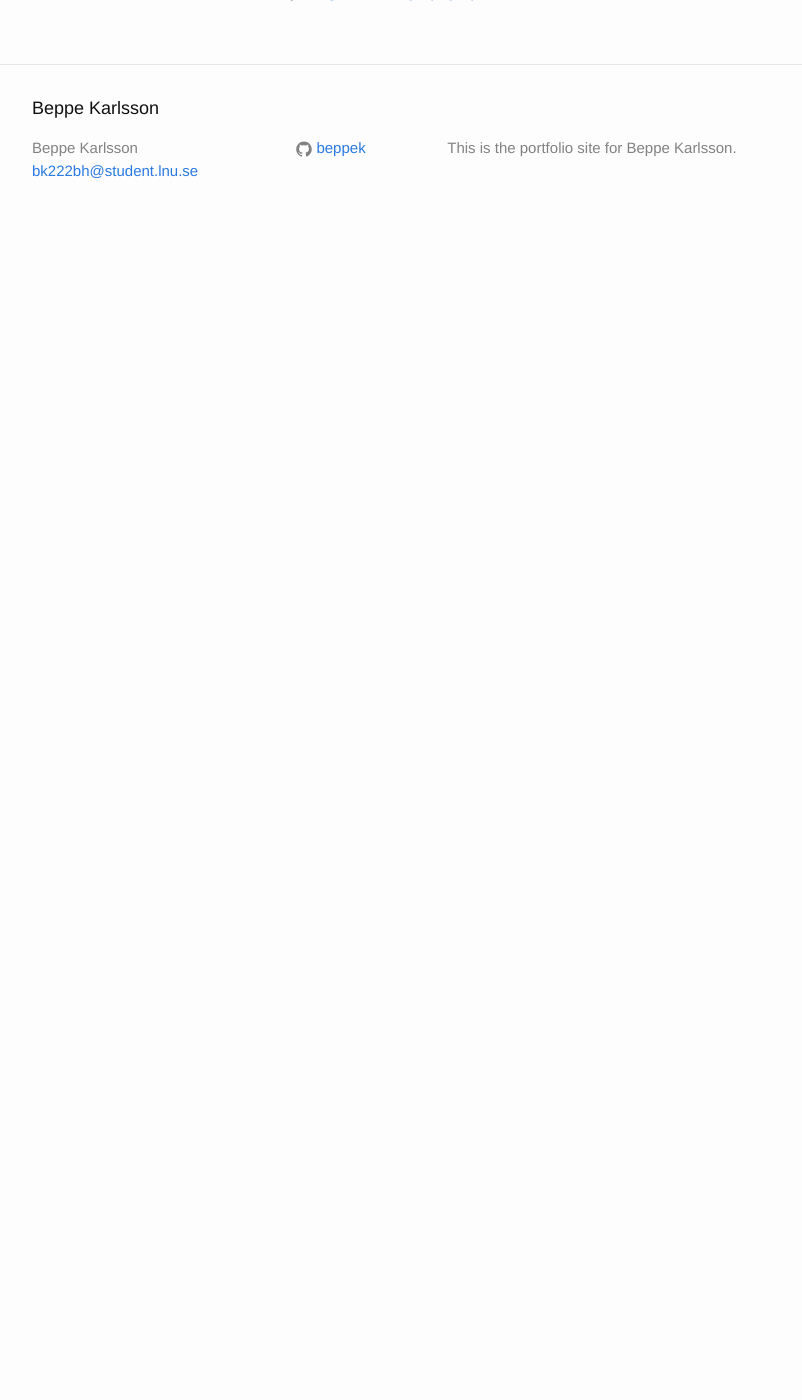
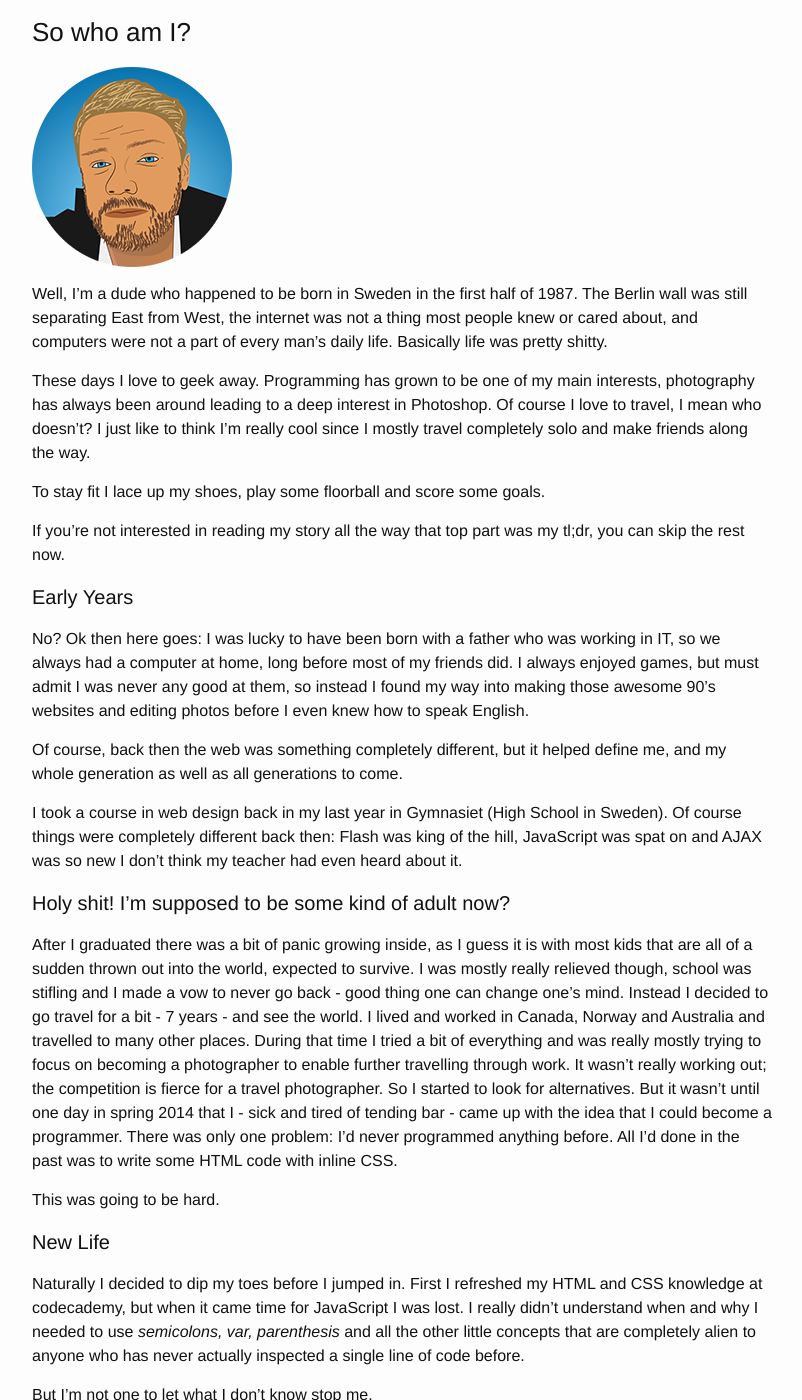
Before and after one commit to beppek/beppek.github.io, a Jekyll site: the page built from about.md, in a window 1280 px wide and 1400 px high, scrolled down 325 px. Shown: the whole window, without its empty margins (238-1040 px from the left). Built offline with Jekyll 4.4.1, drawn with Linux system fonts in a browser that asks for light colours; before the commit the page ends 900 px from its top, so only the background shows below that; some of the changed text lies outside the part shown.

Commit message:
Some effort to make the About page personal + minor changes

```diff
--- a/_includes/head.html
+++ b/_includes/head.html
@@ -6,6 +6,7 @@
     <title>{% if page.title %}{{ page.title }}{% else %}{{ site.title }}{% endif %}</title>
     <meta name="description" content="{{ site.description }}">
 
+    <!--TO DO: Open Graph-->
     <meta property="og:title" content="Beppe Karlsson" />
     <meta property="og:type" content="website" />
     <meta property="og:url" content="" />
--- a/_posts/2015-11-13-disqus-integration.markdown
+++ b/_posts/2015-11-13-disqus-integration.markdown
@@ -17,7 +17,7 @@ There really was nothing to it, other than adding a couple of tags and the Disqu
 
 The advantage to using Disqus for comments is that lots of people already have a Disqus profile and it's a really easy setup.
 
-Too easy, like they say down under.
+Too easy - like they say down under.
 
 Right now the text is going to appear too bright to read as I've set it for a dark background in the Disqus settings.
 That might tell you something about my planned changes to the design of the page.
--- a/about.md
+++ b/about.md
@@ -3,11 +3,91 @@ layout: page
 title: About
 permalink: /about/
 ---
+This website is my portfolio, blog and kinda just where I like to hang out and chill.
+Basically this is my playground.
 
-Hi there! I'm Beppe Karlsson, a Swedish webbie dude who likes to code and stuff.
+I will - for the sake of this assignment - do a little longer introduction of myself here in case anyone is interested.
+This about page will be changed later on, the information is too long and detailed.
+I doubt anyone actually cares about all the little details of my life.
+I just thought course mates and teachers might be interested to get to know me better.
 
-I will leave this here for now. This is the base Jekyll theme. You can find out more info about customizing your Jekyll theme, as well as basic Jekyll usage documentation at [jekyllrb.com](http://jekyllrb.com/)
+###So who am I?
 
-You can find the source code for the Jekyll new theme at: [github.com/jglovier/jekyll-new](https://github.com/jglovier/jekyll-new)
+![Beppe Karlsson](/img/beppe_s.png)
 
-You can find the source code for Jekyll at [github.com/jekyll/jekyll](https://github.com/jekyll/jekyll)
+Well, I'm a dude who happened to be born in Sweden in the first half of 1987.
+The Berlin wall was still separating East from West,
+the internet was not a thing most people knew or cared about,
+and computers were not a part of every man's daily life.
+Basically life was pretty shitty.
+
+These days I love to geek away. Programming has grown to be one of my main interests, photography has always been around leading to a deep interest in Photoshop.
+Of course I love to travel, I mean who doesn't? I just like to think I'm really cool since I mostly travel completely solo and make friends along the way.
+
+To stay fit I lace up my shoes, play some floorball and score some goals.
+
+If you're not interested in reading my story all the way that top part was my tl;dr, you can skip the rest now.
+
+####Early Years
+
+No? Ok then here goes: I was lucky to have been born with a father who was working in IT, so we always had a computer at home,
+long before most of my friends did.
+I always enjoyed games, but must admit I was never any good at them,
+so instead I found my way into making those awesome 90's websites and editing photos before I even knew how to speak English.
+
+Of course, back then the web was something completely different, but it helped define me, and my whole generation as well as all generations to come.
+
+I took a course in web design back in my last year in Gymnasiet (High School in Sweden).
+Of course things were completely different back then: Flash was king of the hill, JavaScript was spat on and AJAX was so new I don't think my teacher had even heard about it.
+
+####Holy shit! I'm supposed to be some kind of adult now?
+
+After I graduated there was a bit of panic growing inside, as I guess it is with most kids that are all of a sudden thrown out into the world, expected to survive.
+I was mostly really relieved though, school was stifling and I made a vow to never go back - good thing one can change one's mind.
+Instead I decided to go travel for a bit - 7 years - and see the world.
+I lived and worked in Canada, Norway and Australia and travelled to many other places.
+During that time I tried a bit of everything and was really mostly trying to focus on becoming a photographer to enable further travelling through work.
+It wasn't really working out; the competition is fierce for a travel photographer. So I started to look for alternatives.
+But it wasn't until one day in spring 2014 that I - sick and tired of tending bar - came up with the idea that I could become a programmer.
+There was only one problem: I'd never programmed anything before.
+All I'd done in the past was to write some HTML code with inline CSS.
+
+This was going to be hard.
+
+####New Life
+
+Naturally I decided to dip my toes before I jumped in.
+First I refreshed my HTML and CSS knowledge at codecademy, but when it came time for JavaScript I was lost.
+I really didn't understand when and why I needed to use *semicolons, var, parenthesis* and all the other little concepts that are completely alien to anyone who has never actually inspected a single line of code before.
+
+But I'm not one to let what I don't know stop me.
+
+So I applied and jumped head first into a part time course in web development, still working full time.
+That was about to change.
+
+I applied for more courses the following semester and ended up studying full time, remotely at 2 Swedish Universities - but there's a twist: I was studying from Melbourne, Australia.
+I gambled some more and quit my job, not that I've ever found those hard to come by.
+Mostly the question would be whether I had the discipline to pull off remote studies.
+Hint: it worked out fine.
+
+The only problem was that I was only studying a whole bunch of free standing courses,
+if I was to keep this up I'd die of a heart attack before I'd even finish studying.
+When you're running 3-4 courses simultaneously it's really common for them to have assignments due on the same date.
+Of course it means you can't give everything your fullest attention.
+
+So you can imagine how happy I was to get into my first selection: Web Programmer at Linneaus University - the closest university to my very home town.
+It's a 2 year program with raving reviews. The courses in the program really appealed to me which is why I set my sights on it from the start.
+
+####The Present
+
+A few courses into the program and I'm just getting more and more satisfied with my choice.
+This is a good program, the tempo is high, and most importantly: we're learning really useful stuff.
+
+I'm also in a bit of a situation: I made the mistake of falling in love with a fair maiden while fighting spiders and sharks during my 2 year voyage to the land down under.
+Now we're stuck on opposite sides of the planet, awaiting her visa to come live and work in Sweden to be approved.
+
+####The Future
+
+I will be the next Elon Musk.
+
+*Thanks for reading. Bye.*
```
Also changed, not shown: resources.md (+2 -0 lines), img/beppe.png (added), img/beppe_s.png (added).
